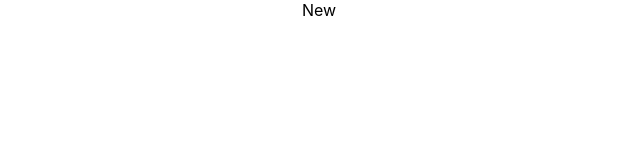
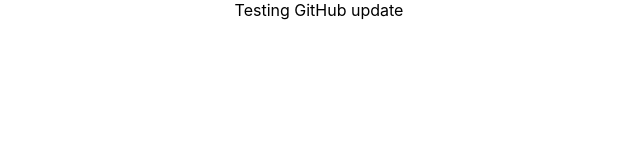
Before and after one commit to Kevmsutton/craftee, a React (Create React App) app: page / in a window 1280 px wide. Shown: the top 160 px of the page, without its empty margins (321-961 px from the left). Built offline with nearby package versions, Linux system fonts and the light colour scheme.

Commit message:
github test

```diff
--- a/src/App.js
+++ b/src/App.js
@@ -3,7 +3,7 @@
 
 class App extends Component {
   render() {
-    return <div className="App">New</div>;
+    return <div className="App">Testing GitHub update</div>;
   }
 }
 
```
